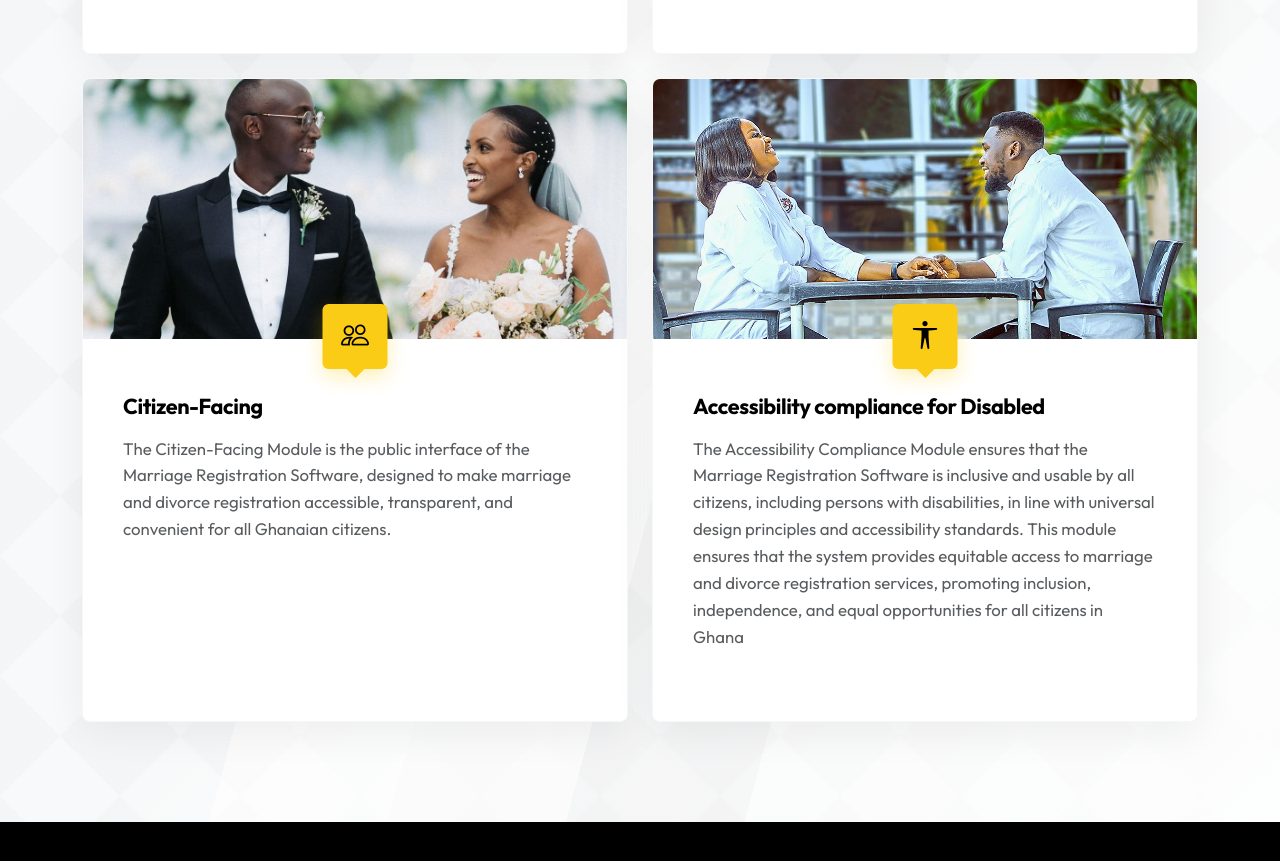
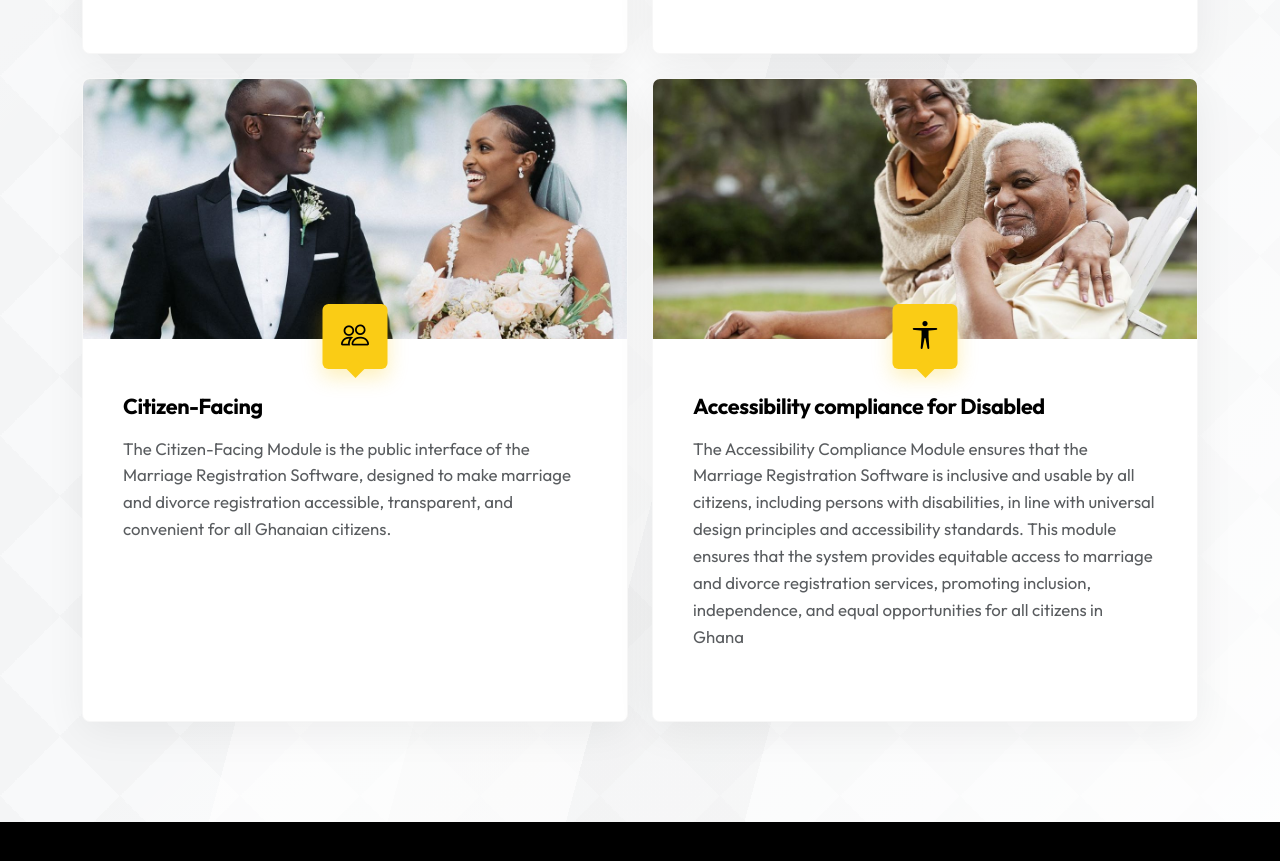
Before and after one commit to Manuel-Vardy/GCMS, a website: page features.html in a window 1280 px wide. Shown: the part 1578-2439 px from the top of the page. Drawn offline with nearby package versions, Linux system fonts and the light colour scheme.

Commit message:
initail commit

```diff
--- a/features.html
+++ b/features.html
@@ -165,8 +165,7 @@
                 <div class="col-md-6 reveal delay-200">
                     <div class="feature-img-card h-100">
                         <div class="card-img-top">
-                            <img src="images/chidy-young-wY6EtzwdRns-unsplash.jpg"
-                                alt="Accessibility compliance for Disabled">
+                            <img src="images/old-people.jpg" alt="Accessibility compliance for Disabled">
                             <div class="card-icon-middle">
                                 <i class="bi bi-universal-access"></i>
                             </div>
```
Also changed, not shown: index.html (+1 -1 lines), images/old-people.jpg (added).
